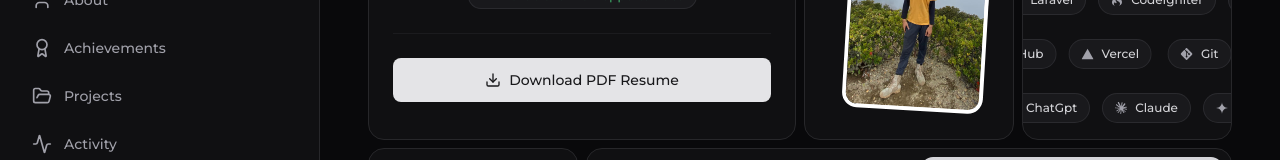
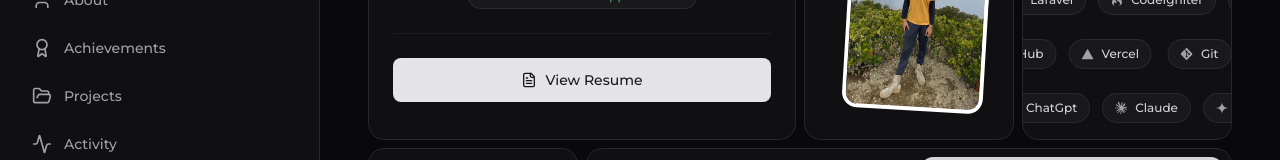
Before and after one commit to hasbihasbullh/portfolio, a Next.js app: page / in a window 1280 px wide. Shown: the part 298-458 px from the top of the page. Built offline with nearby package versions, Linux system fonts and the light colour scheme.

Commit message:
dev : change download pdf to view pdf for resume

```diff
--- a/modules/home/components/WelcomeCard.tsx
+++ b/modules/home/components/WelcomeCard.tsx
@@ -2,7 +2,7 @@
 import React from "react";
 import { profileData } from "@/common/data";
 import SpotlightCard from "@/common/components/elements/SpotlightCard";
-import { Download } from "lucide-react";
+import { FileText } from "lucide-react";
 import Link from "next/link";
 
 export function WelcomeCard() {
@@ -29,11 +29,12 @@ export function WelcomeCard() {
             <div className="space-y-2">
               <Link
                 href="/document/resume.pdf"
-                download={`${profileData.name}_Resume.pdf`}
+                target="_blank"
+                rel="noopener noreferrer"
                 className="w-full inline-flex items-center justify-center gap-2 px-4 py-3 bg-zinc-200 text-zinc-900 rounded-lg text-sm font-medium hover:bg-zinc-200 transition-all shadow-sm"
               >
-                <Download className="w-4 h-4" />
-                <span>Download PDF Resume</span>
+                <FileText className="w-4 h-4" />
+                <span>View Resume</span>
               </Link>
             </div>
           </div>
```
Also changed, not shown: 1 other file (tests, documents, lock files or other folders).
